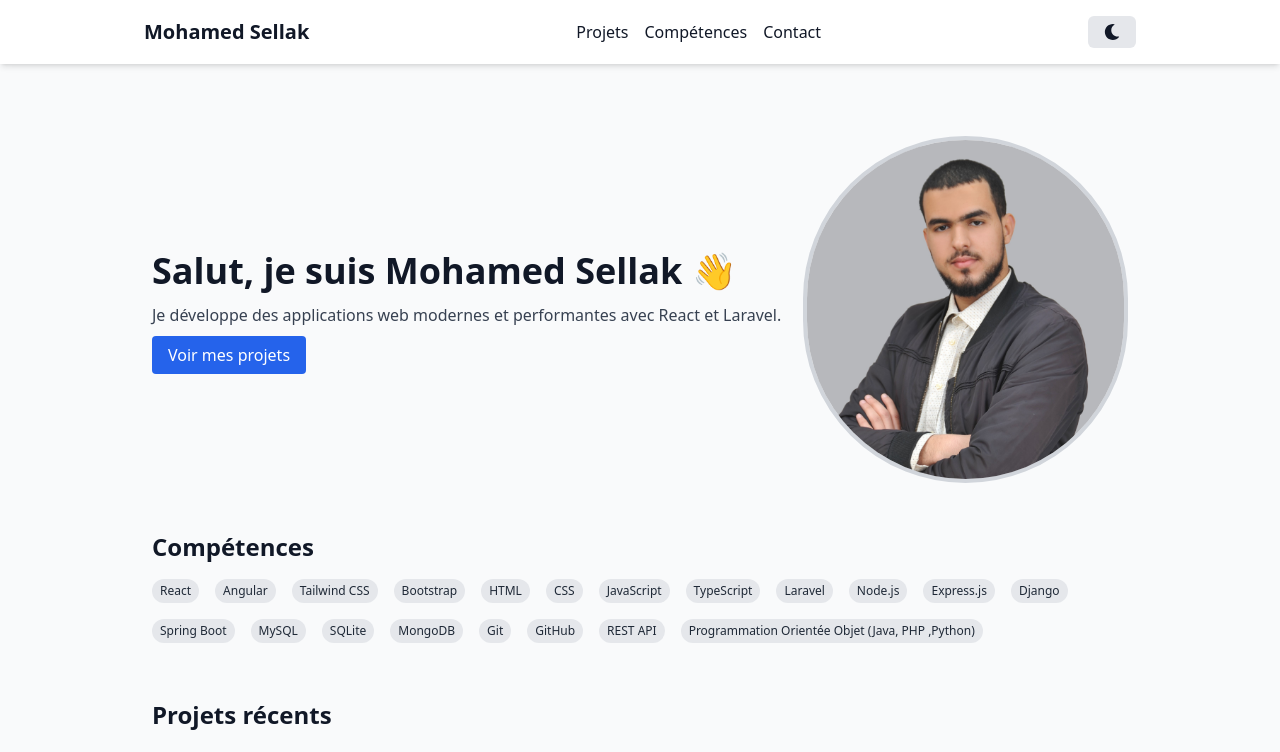
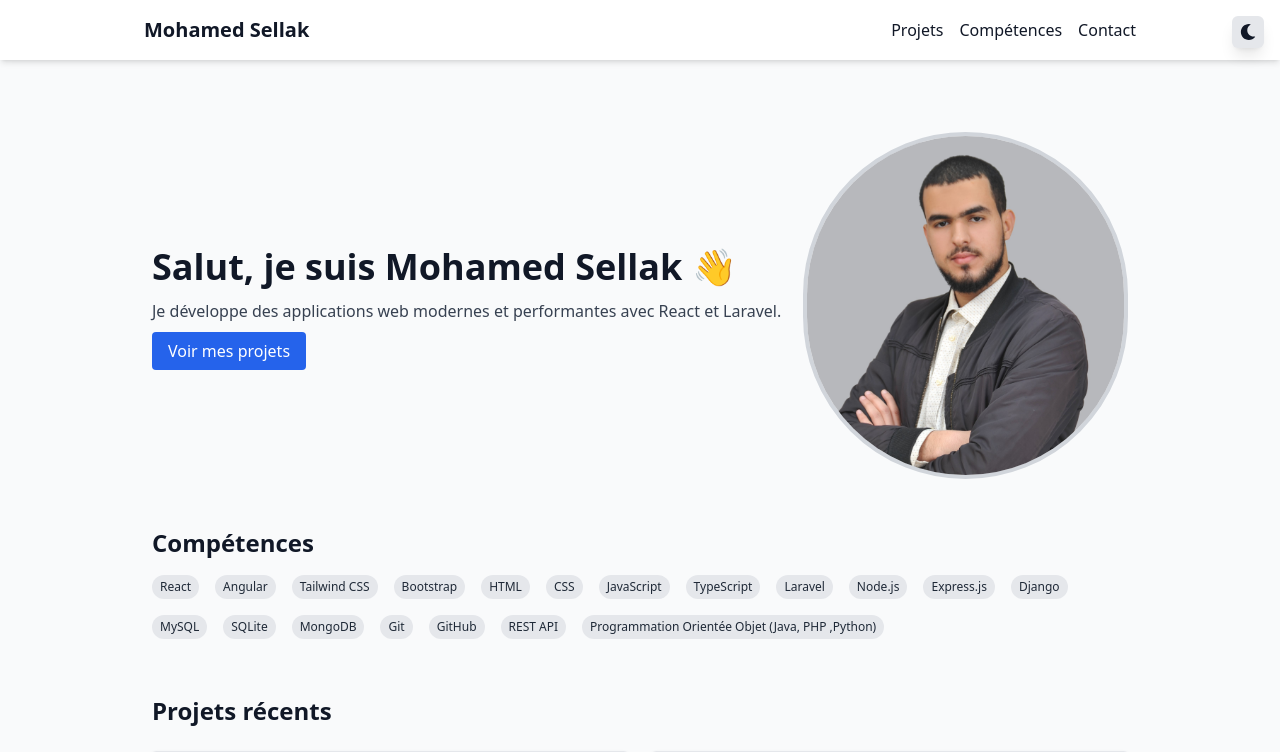
Before and after one commit to mohamedsellak12/Portfolio, a React (Vite) app: page / in a window 1280 px wide. Shown: the top 752 px of the page. Built offline with nearby package versions, Linux system fonts and the light colour scheme.

Commit message:
ajouter animation a darkmode boutton

```diff
--- a/index.html
+++ b/index.html
@@ -4,7 +4,7 @@
     <meta charset="UTF-8" />
     <link rel="icon" type="image/svg+xml" href="/vite.svg" />
     <meta name="viewport" content="width=device-width, initial-scale=1.0" />
-    <title>Vite + React</title>
+    <title>Mohamed's Portfolio</title>
     <script src="https://cdn.tailwindcss.com"></script>
 
     <script>
--- a/src/App.jsx
+++ b/src/App.jsx
@@ -64,6 +64,13 @@ export default function App() {
 
   return (
     <div className="min-h-screen bg-gray-50 text-gray-900 dark:bg-gray-900 dark:text-gray-100 transition-colors duration-300">
+      <button
+            data-aos="fade-up"
+            onClick={() => setDarkMode(!darkMode)}
+            className="fixed top-4 right-4 p-2 rounded-md bg-gray-200 dark:bg-gray-700 z-50 shadow-lg"
+        >
+                {darkMode ? <FaSun className="text-yellow-400"/> : <FaMoon className="text-gray-900"/>}
+        </button>
 
       {/* Navbar */}
       <header data-aos="fade-down" className="bg-white dark:bg-gray-800 shadow-md">
@@ -74,12 +81,7 @@ export default function App() {
             <a href="#skills" className="hover:underline">Compétences</a>
             <a href="#contact" className="hover:underline">Contact</a>
           </nav>
-          <button
-            onClick={() => setDarkMode(!darkMode)}
-            className="px-4 py-2 rounded-md bg-gray-200 dark:bg-gray-700"
-          >
-            {darkMode ? <FaSun className="text-yellow-400"/> : <FaMoon className="text-gray-900"/>}
-          </button>
+
         </div>
       </header>
 
@@ -105,7 +107,7 @@ export default function App() {
           <div className="flex flex-wrap gap-2">
             {[
               "React", "Angular", "Tailwind CSS", "Bootstrap", "HTML", "CSS", "JavaScript", "TypeScript",
-              "Laravel", "Node.js", "Express.js", "Django", "Spring Boot",
+              "Laravel", "Node.js", "Express.js", "Django",
               "MySQL", "SQLite", "MongoDB",
               "Git", "GitHub", "REST API",
               "Programmation Orientée Objet (Java, PHP ,Python)",
```
